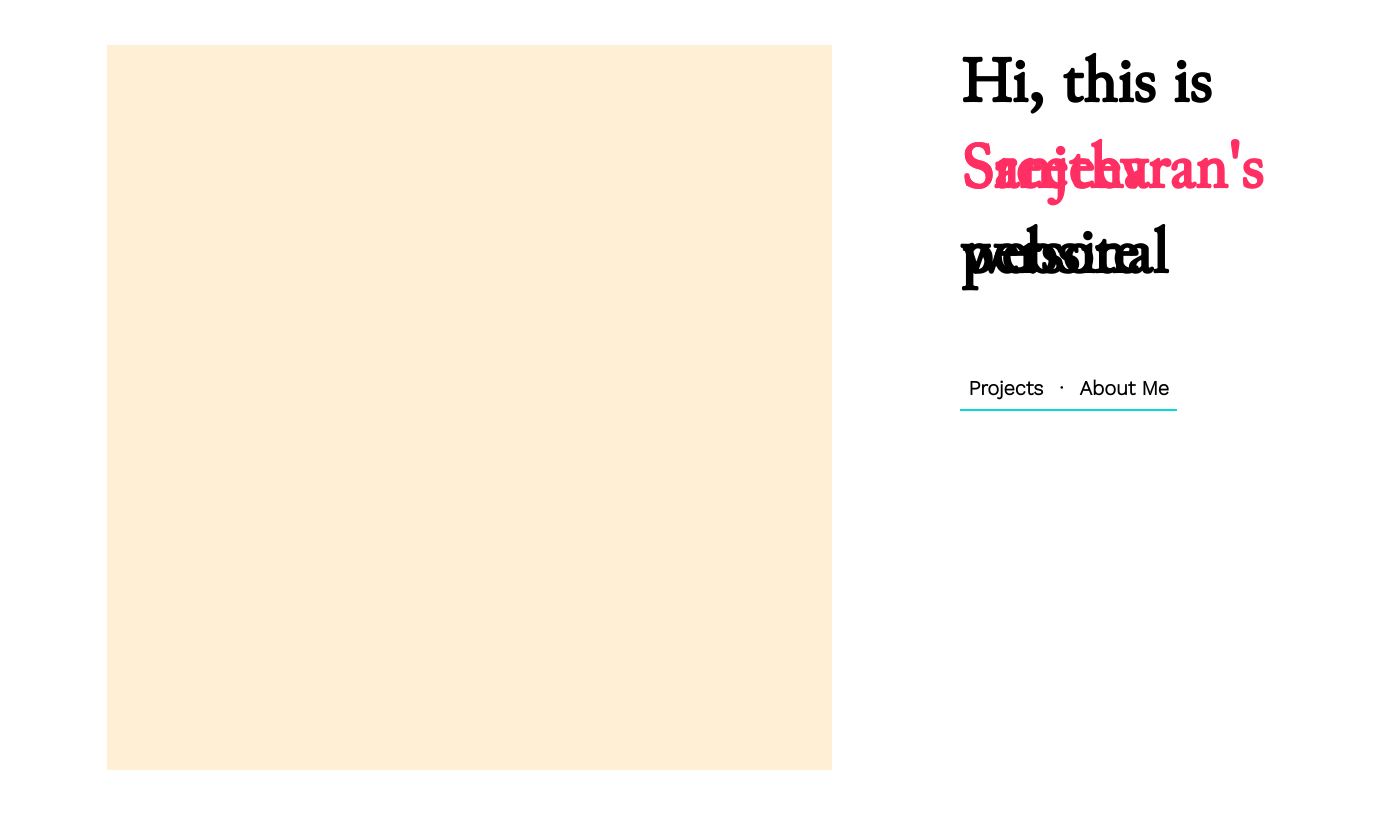
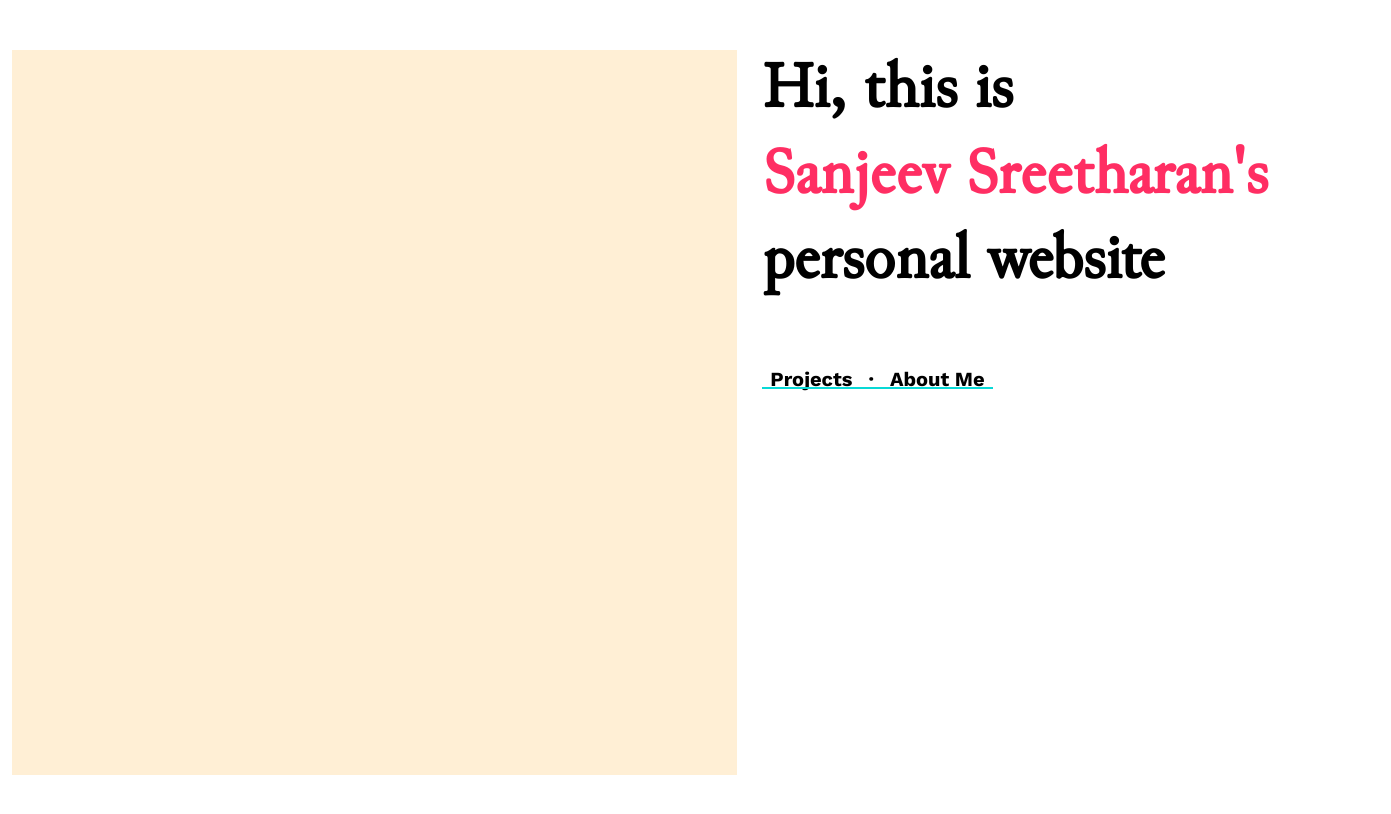
Before and after one commit to sanjeev-/personalsite, a React (Create React App) app in the folder frontend/: page / in a window 1280 px wide. Shown: the whole page, 1391 px wide, since content can reach past the window. Built offline with nearby package versions, Linux system fonts and the light colour scheme.

Commit message:
add frontend changes

```diff
--- a/frontend/src/App.js
+++ b/frontend/src/App.js
@@ -10,23 +10,21 @@ class MainApp extends React.Component {
       <div className="MainApp">
         <body>
           <Flex
-            justifyContent="center"
-            alignItems="center"
-            height="100%"
+            // justifyContent="center"
+            // alignItems="center"
+            minHeight="100vh"
             width="100%"
-            padding={["40px"]}
-            margin="5px"
           >
             <Flex
               flexDirection={["column", "row", "row"]}
-              justifyContent="center"
-              px={[0, 5, 5]}
-              py={[2, 0, 0]}
+              width="100%"
+              justifyContent="space-around"
+              pt={["50px"]}
             >
-              <Flex px={[0, 5, 5]} py={[2, 0, 0]}>
+              <Flex>
                 <DrawAreaConnector />
               </Flex>
-              <Flex px={[0, 5, 5]} py={[2, 0, 0]}>
+              <Flex>
                 <Intro />
               </Flex>
             </Flex>
--- a/frontend/src/components/Intro/Greeting.js
+++ b/frontend/src/components/Intro/Greeting.js
@@ -5,12 +5,7 @@ import Flex from "../../styles/styles.js";
 
 const Greeting = () => {
   return (
-    <Flex
-      flexDirection="column"
-      lineHeight={0}
-      alignItems="left"
-      textAlign="left"
-    >
+    <Flex flexDirection="column" alignItems="left" textAlign="left">
       <Title>Hi, this is </Title>
       <ImpactTitle>Sanjeev Sreetharan's</ImpactTitle>
       <Title> personal website</Title>
--- a/frontend/src/components/Intro/Links.js
+++ b/frontend/src/components/Intro/Links.js
@@ -1,13 +1,14 @@
 import React from "react";
 import Link from "../styledBaseComponents/Link";
 import Flex from "../../styles/styles.js";
+import { ROUTE_PROJECTS_BASE } from "../../constants/route_constants";
 
 const Links = () => {
   return (
     <Flex flexDirection="column">
       <Flex>
         <Flex p={2}>
-          <Link>Projects</Link>
+          <Link href={ROUTE_PROJECTS_BASE}>Projects</Link>
         </Flex>
         <Flex p={2}>
           <Link>·</Link>
--- /dev/null
+++ b/frontend/src/components/projects/ProjectsConnector.js
@@ -0,0 +1,8 @@
+import React from "react";
+import Flex from "../../styles/styles.js";
+
+const ProjectsConnector = () => {
+  return <Flex>This is project page</Flex>;
+};
+
+export default ProjectsConnector;
--- a/frontend/src/components/styledBaseComponents/Link.js
+++ b/frontend/src/components/styledBaseComponents/Link.js
@@ -1,11 +1,11 @@
 import styled from "styled-components";
 
 // Create a Title component that'll render an <h1> tag with some styles
-const Link = styled.h1`
+const Link = styled.a`
   font-size: 1.25em;
   text-align: center;
   color: black;
-  font-family: "WorkSans-Light";
+  font-family: "WorkSans-Bold";
   &:hover {
     background-color: black;
     color: #08d9d6;
--- /dev/null
+++ b/frontend/src/constants/route_constants.js
@@ -0,0 +1,2 @@
+// Project constants base
+export const ROUTE_PROJECTS_BASE = "/projects";
--- a/frontend/src/index.css
+++ b/frontend/src/index.css
@@ -18,6 +18,18 @@ body {
     url("./fonts/WorkSans-Light.ttf") format("truetype");
 }
 
+@font-face {
+  font-family: "WorkSans-Bold";
+  src: local("WorkSans-Bold"),
+    url("./fonts/WorkSans-Bold.ttf") format("truetype");
+}
+
+@font-face {
+  font-family: "WorkSans-Black";
+  src: local("WorkSans-Black"),
+    url("./fonts/WorkSans-Black.ttf") format("truetype");
+}
+
 code {
   font-family: source-code-pro, Menlo, Monaco, Consolas, "Courier New",
     monospace;
--- a/frontend/src/index.js
+++ b/frontend/src/index.js
@@ -1,5 +1,7 @@
 import React from "react";
 import ReactDOM from "react-dom";
+import { Route, Link, BrowserRouter as Router } from "react-router-dom";
+import ProjectsConnector from "./components/projects/ProjectsConnector";
 import "./index.css";
 import App from "./App";
 import * as serviceWorker from "./serviceWorker";
@@ -13,12 +15,16 @@ import "./fonts/WorkSans-Black.ttf";
 import "./fonts/WorkSans-Bold.ttf";
 import "./fonts/WorkSans-Light.ttf";
 
-ReactDOM.render(
-  <React.StrictMode>
-    <App />
-  </React.StrictMode>,
-  document.getElementById("root")
+const routing = (
+  <Router>
+    <div>
+      <Route exact path="/" component={App} />
+      <Route path="/projects" component={ProjectsConnector} />
+    </div>
+  </Router>
 );
+
+ReactDOM.render(routing, document.getElementById("root"));
 
 // If you want your app to work offline and load faster, you can change
 // unregister() to register() below. Note this comes with some pitfalls.
```
